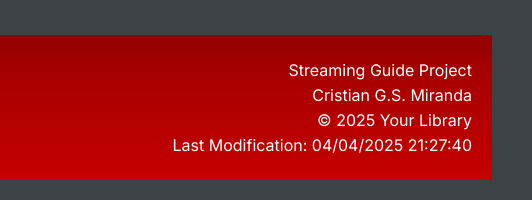
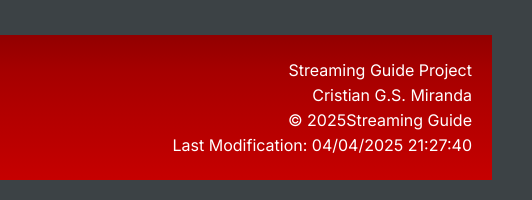
Before and after one commit to cristiangsmiranda/wdd330-final-project, a website built with Vite: page streaming-guide/index.html in a window 1280 px wide. Shown: the part 1892-2092 px from the top of the page, 748-1280 px from the left. Built offline with nearby package versions, Linux system fonts and the light colour scheme; no server answers.

Commit message:
update added

```diff
--- a/streaming-guide/index.html
+++ b/streaming-guide/index.html
@@ -96,7 +96,7 @@
             <section class="footer">
                 <p>Streaming Guide Project</p>
                 <p>Cristian G.S. Miranda</p>
-                <p>&copy; <span id="currentyear"></span> Your Library</p>
+                <p>&copy; <span id="currentyear"></span>Streaming Guide</p>
                 <p id="lastModified"></p>
             </section>
         </footer>
```
Also changed, not shown: streaming-guide/popular.html (+1 -1 lines), streaming-guide/search.html (+1 -1 lines).
